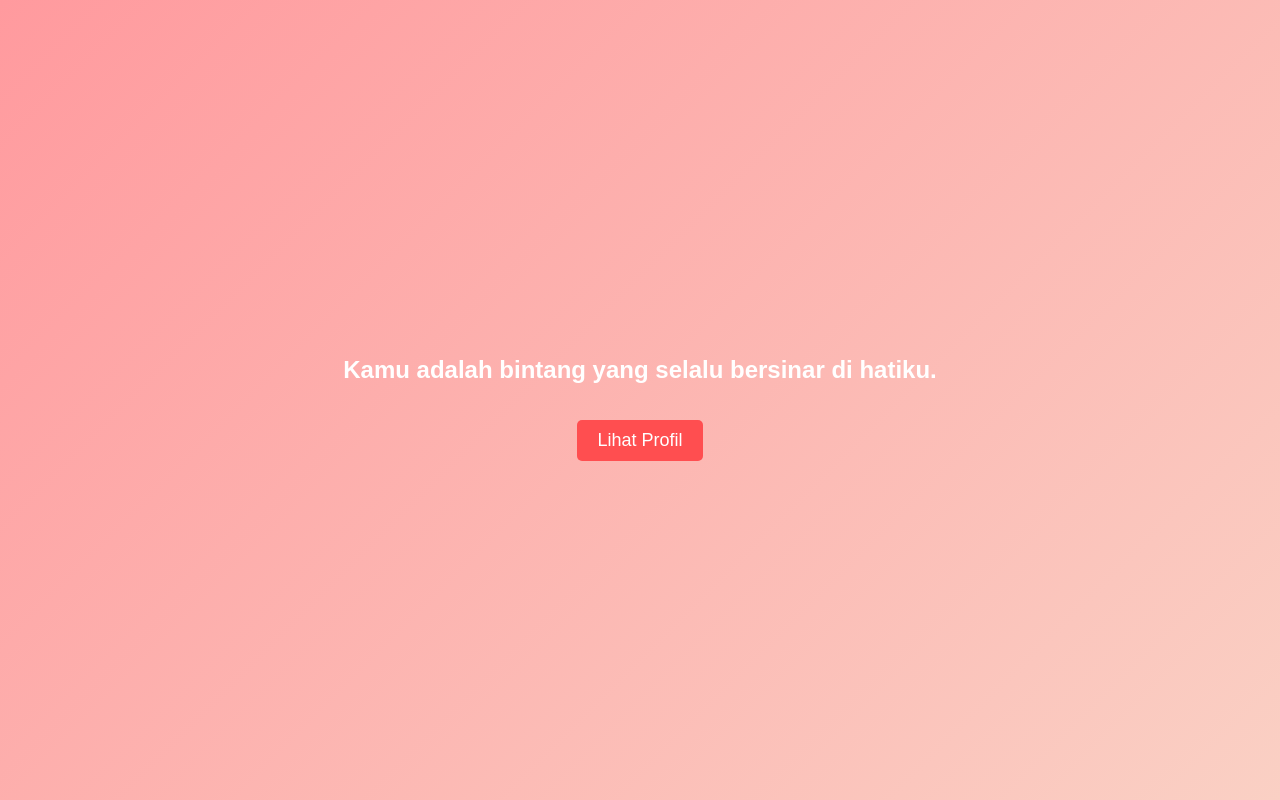
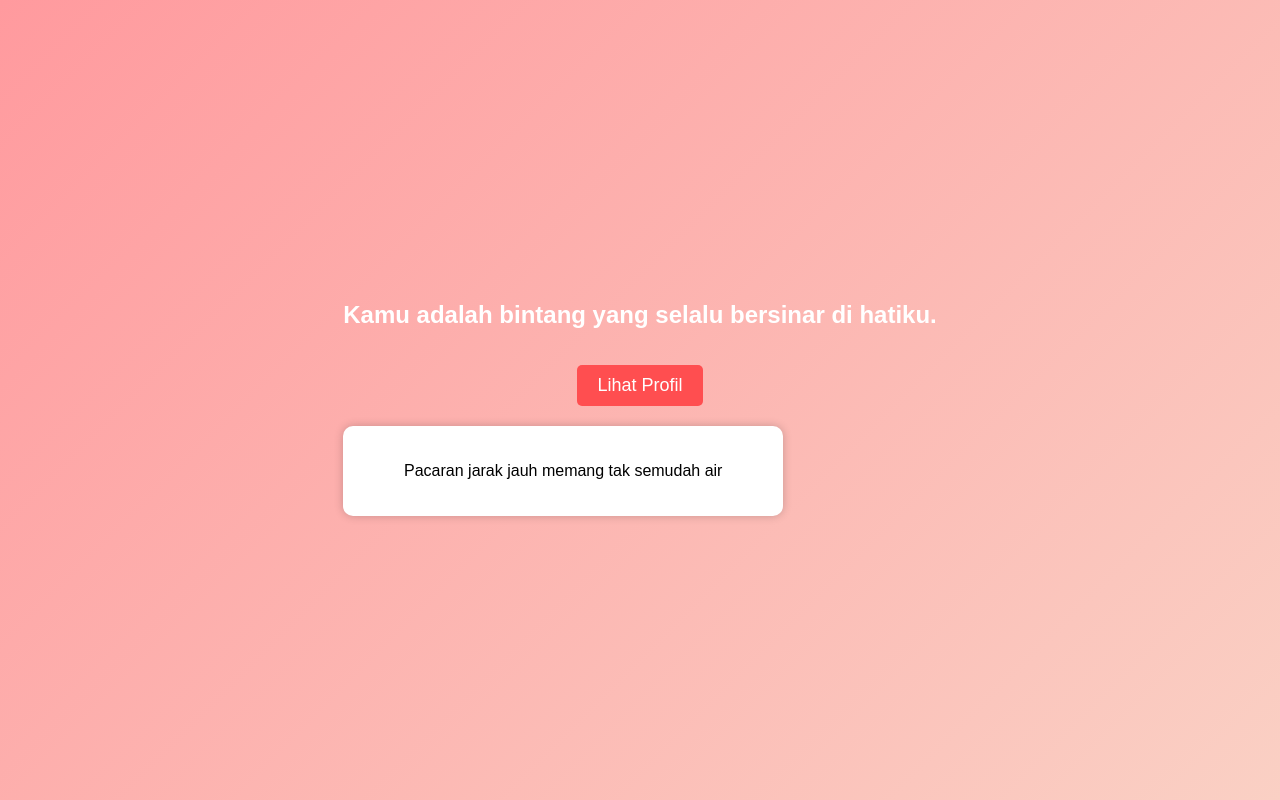
Before and after one commit to D4201/D4201.github.io, a plain HTML site: page index.html in a window 1280 px wide. Drawn offline with Linux system fonts and the light colour scheme.

Commit message:
Update index.html

```diff
--- a/index.html
+++ b/index.html
@@ -10,6 +10,11 @@
     <div class="container">
         <h1 id="typing-text"></h1>
         <button id="show-profile">Lihat Profil</button>
+
+    <!-- Kotak dengan efek mengetik tambahan -->
+        <div class="quote-box">
+            <p id="typing-quote"></p>
+        </div>
     </div>
 
     <!-- Popup Profil -->
```
